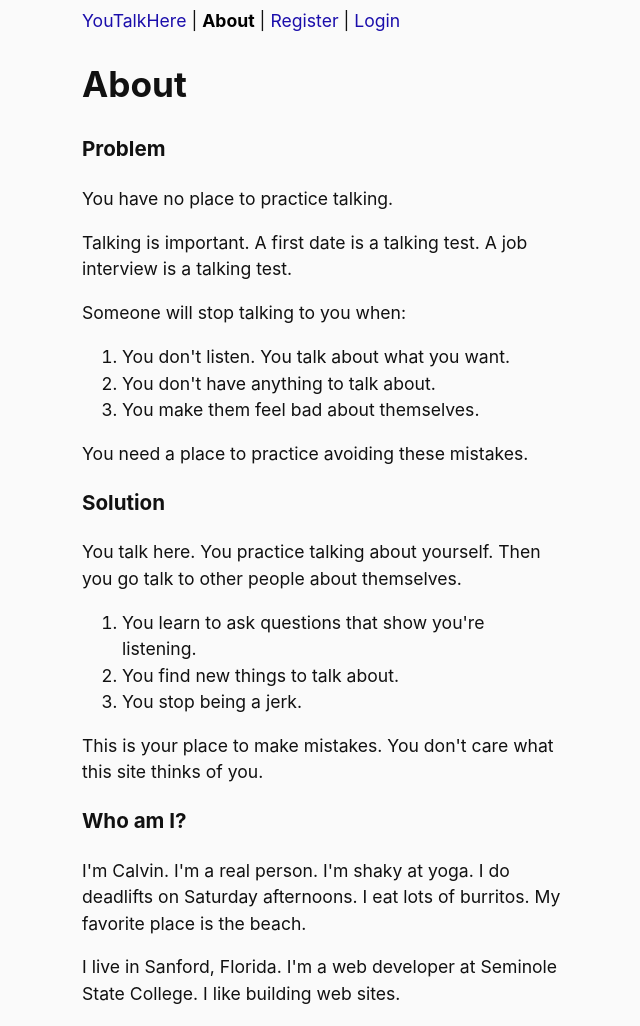
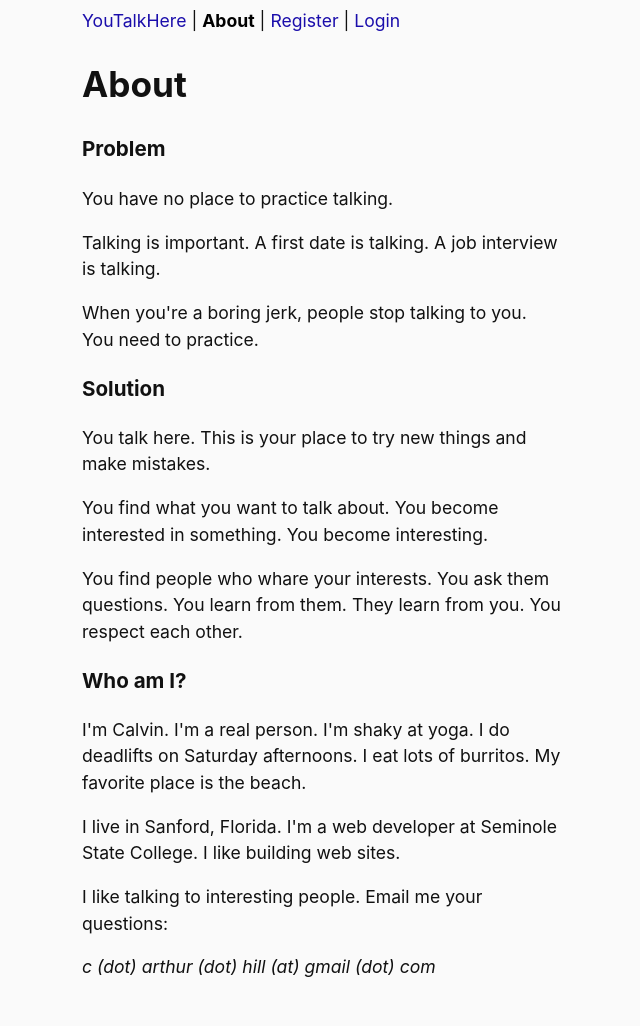
Before and after one commit to c-arthur-hill/questeng, a Django app: page /about/ in a window 1280 px wide. Shown: the top 1026 px of the page, without its empty margins (318-958 px from the left). After the commit the page ends 977 px from the top, so only its background shows below. Run offline with Django 3.2, Linux system fonts and the light colour scheme.

Commit message:
1. Updated verbiage

```diff
--- a/questionengine/chat/templates/about.html
+++ b/questionengine/chat/templates/about.html
@@ -7,27 +7,17 @@
 <h3>Problem</h3>
 <p>You have no place to practice talking.</p>
 <p>
-Talking is important. A first date is a talking test. A job interview is a talking test.
+Talking is important. A first date is talking. A job interview is talking.
 </p>
 <p>
-Someone will stop talking to you when:
+When you're a boring jerk, people stop talking to you. You need to practice.
 </p>
-<ol>
-    <li>You don't listen. You talk about what you want.</li>
-    <li>You don't have anything to talk about.</li>
-    <li>You make them feel bad about themselves.</li>
-</ol>
-<p>You need a place to practice avoiding these mistakes.</p>
 <h3>Solution</h3>
-<p>You talk here. You practice talking about yourself. Then you go talk to other people about themselves.</p>
-<ol>
-    <li>You learn to ask questions that show you're listening.</li>
-    <li>You find new things to talk about.</li>
-    <li>You stop being a jerk.</li>
-</ol>
+<p>You talk here. This is your place to try new things and make mistakes.</p>
+<p>You find what you want to talk about. You become interested in something. You become interesting.</p>
 <p>
-This is your place to make mistakes. You don't care what this site thinks of you.
-</ol>
+You find people who whare your interests. You ask them questions. You learn from them. They learn from you. You respect each other.
+</p>
 <h3>Who am I?</h3>
 <p>
 I'm Calvin. I'm a real person. I'm shaky at yoga. I do deadlifts on Saturday afternoons. I eat lots of burritos. My favorite place is the beach.
--- a/questionengine/chat/templates/home.html
+++ b/questionengine/chat/templates/home.html
@@ -4,7 +4,7 @@
 {% block title %}YouTalkHere{% endblock %}
 {% block header %}You Talk Here{% endblock %}
 {% block content %}
-<p><i>Practice talking about yourself</i></p>
+<p><i>Find what you want to talk about</i></p>
 {% if not_saved_warning %}
 <div class="not-saved">
     <h3>This Will Be Lost!</h3>
```
